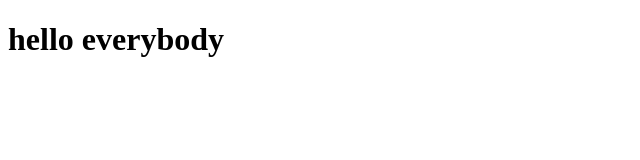
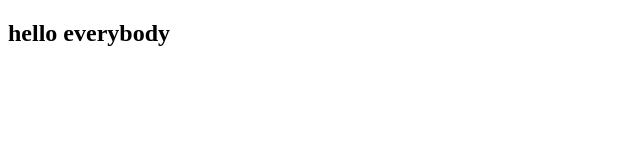
Before and after one commit to mishatsap/task-4, a plain HTML site: page index.html in a window 1280 px wide. Shown: the whole page, without its empty margins (0-640 px from the left). Drawn offline with Linux system fonts and the light colour scheme.

Commit message:
Update index.html

```diff
--- a/index.html
+++ b/index.html
@@ -4,6 +4,6 @@
     <meta charset="utf-8">
   </head>
   <body>
-    <h1>hello everybody</h1>
+    <h2>hello everybody</h2>
   </body>
 </html>
```
